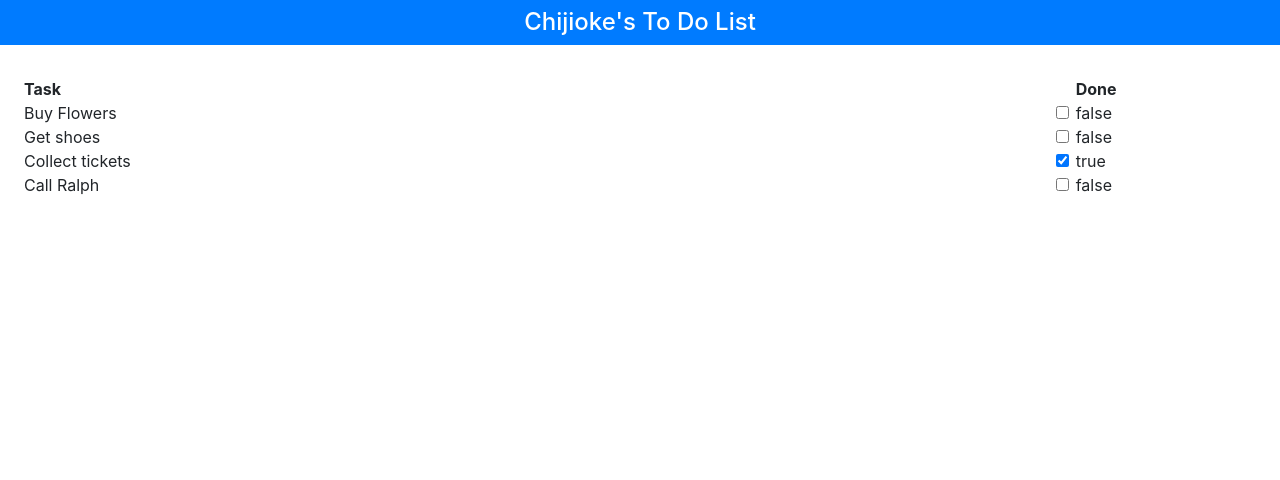
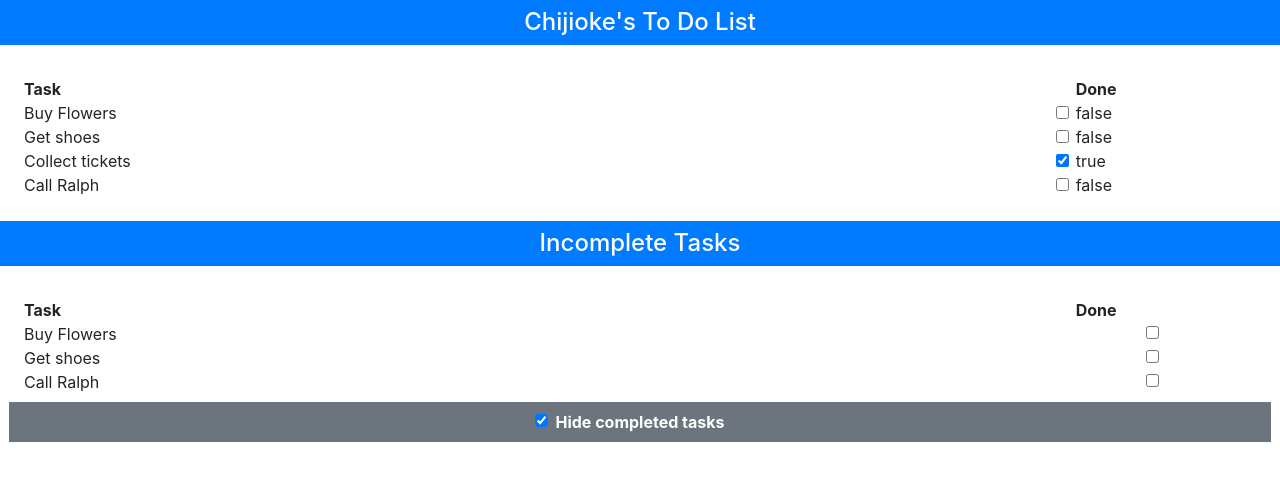
Before and after one commit to wisestme/todo, a Vue app: page / in a window 1280 px wide. Shown: the top 480 px of the page. Built offline with nearby package versions, Linux system fonts and the light colour scheme.

Commit message:
filter completed tasks

```diff
--- a/package.json
+++ b/package.json
@@ -9,7 +9,7 @@
   },
   "dependencies": {
     "bootstrap": "^4.0.0",
-    "core-js": "^3.6.5",
+    "core-js": "^3.12.1",
     "vue": "^2.6.11"
   },
   "devDependencies": {
--- a/src/App.vue
+++ b/src/App.vue
@@ -16,6 +16,27 @@
         </div>
       </div>
     </div>
+    <h4 class="bg-primary text-white text-center p-2">Incomplete Tasks</h4>
+    <div class="container-fluid p-4">
+      <div class="row">
+        <div class="col font-weight-bold">Task</div>
+        <div class="col-2 font-weight-bold">Done</div>
+      </div>
+      <div class="row" v-for="t in filteredTasks" v-bind:key="t.action">
+        <div class="col">{{t.action}}</div>
+        <div class="col-2 text-center">
+          <input type="checkbox" v-model="t.done" class="form-check-input">
+        </div>
+      </div>
+      <div class="row bg-secondary py-2 mt-2 text-white">
+        <div class="col text-center">
+          <input type="checkbox" v-model="hideCompleted" class="form-check-input" />
+          <label class="form-check-label font-weight-bold">
+            Hide completed tasks
+          </label>
+        </div>
+      </div>
+    </div>
   </div>
 </template>
 
@@ -30,7 +51,13 @@
         {action: "Get shoes", done: false},
         {action: "Collect tickets", done: true},
         {action: "Call Ralph", done: false}
-      ]
+      ],
+      hideCompleted: true,
+    }
+  },
+  computed: {
+    filteredTasks() {
+      return this.hideCompleted ? this.tasks.filter(t => !t.done) : this.tasks
     }
   }
 }
```
Also changed, not shown: 1 other file (tests, documents, lock files or other folders).
